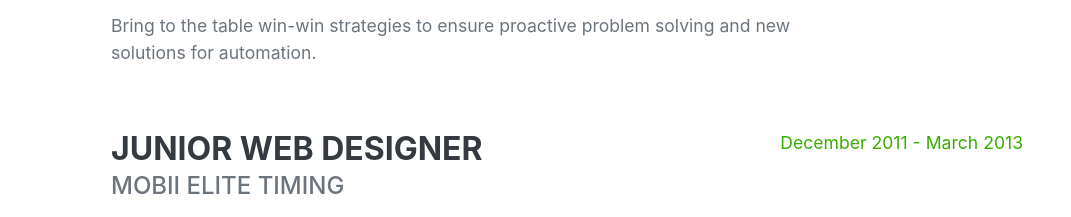
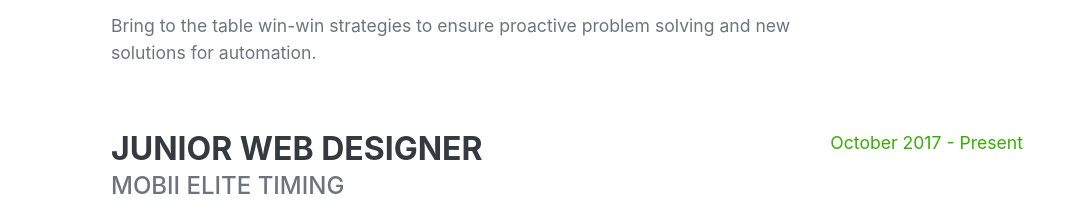
Before and after one commit to u20431644/u20431644.github.io, a plain HTML site: page index.html in a window 1280 px wide. Shown: the part 1163-1380 px from the top of the page, without its empty margins (209-1280 px from the left). Drawn offline with nearby package versions, Linux system fonts and the light colour scheme; a web font is replaced by a local one.

Commit message:
Update index.html

```diff
--- a/index.html
+++ b/index.html
@@ -75,7 +75,7 @@
                             <div class="subheading mb-3">Mobii Elite Timing</div>
                             <p></p>
                         </div>
-                        <div class="flex-shrink-0"><span class="text-primary">December 2011 - March 2013</span></div>
+                        <div class="flex-shrink-0"><span class="text-primary">October 2017 - Present</span></div>
                     </div>
                 </div>
             </section>
```
